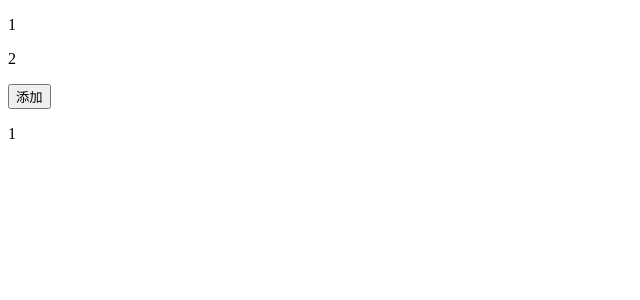
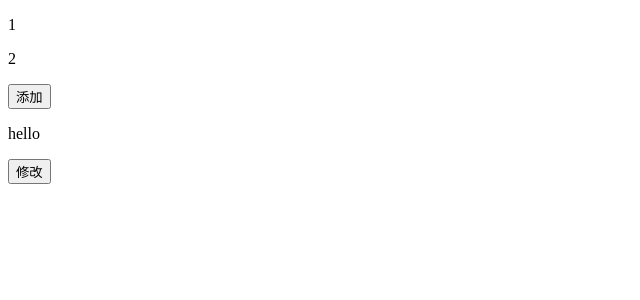
Before and after one commit to tcly861204/react-pinia, a React (Vite) app: page / in a window 1280 px wide. Shown: the top 300 px of the page, without its empty margins (0-640 px from the left). Built offline with nearby package versions, Linux system fonts and the light colour scheme.

Commit message:
feat: 完善前端

```diff
--- a/packages/main.tsx
+++ b/packages/main.tsx
@@ -1,6 +1,6 @@
 import { useCreation, useUpdate } from 'ahooks'
 import { useEffect, useRef, createContext, useContext } from 'react'
-import { typeOf, observer } from './util'
+import { typeOf, observer, checkUpdate } from './util'
 import bus from './bus'
 const Context = createContext({})
 const _storeCache: Record<string, any> = {}
@@ -35,12 +35,7 @@ export const createStore = (
   useEffect(() => {
     if (storeKey && (typeOf(storeKey) === 'string' || typeOf(storeKey) === 'array')) {
       const _update = (key: unknown) => {
-        if (
-          (typeOf(storeKey) === 'string' && storeKey === key) ||
-          (typeOf(storeKey) === 'array' && storeKey.includes(key as string))
-        ) {
-          update()
-        }
+        checkUpdate(storeKey, key as string, update)
       }
       bus.on('update', _update)
     } else {
@@ -60,14 +55,16 @@ export const defineStore = (
     actions?: Record<string, any>
     getters?: Record<string, any>
   }
-): (() => Record<string, any>) => {
+): ((storeKey?: string | Array<string>) => Record<string, any>) => {
   const state = JSON.parse(JSON.stringify(options.state()))
+  let otherKeys: string[] = []
   const __store = observer(null, Object.assign({}, options.state()), callback)
   function callback(_id: string) {
     bus.emit('local', _id)
   }
   _storeCache[id] = __store
   if (options.actions) {
+    otherKeys = otherKeys.concat(Object.keys(options.actions))
     try {
       Object.keys(options.actions).map((key) => {
         _storeCache[id][key] = options.actions && options.actions[key].bind(__store)
@@ -75,18 +72,19 @@ export const defineStore = (
     } catch (_) {}
   }
   if (options.getters) {
+    otherKeys = otherKeys.concat(Object.keys(options.getters))
     try {
       Object.keys(options.getters).map((key) => {
         __store[key] = options.getters && options.getters[key](state)
       })
     } catch (_) {}
   }
-  return () => {
+  return (storeKey?: string | Array<string>) => {
     const update = useUpdate()
     const store = __store
     useEffect(() => {
-      bus.on('local', (storeKey) => {
-        if ((storeKey as string) in state) {
+      bus.on('local', (_storeKey) => {
+        if (!otherKeys.includes(_storeKey as string)) {
           if (options.getters) {
             try {
               Object.keys(options.getters).map((key) => {
@@ -95,7 +93,11 @@ export const defineStore = (
               })
             } catch (_) {}
           }
-          update()
+          if (storeKey && (typeOf(storeKey) === 'string' || typeOf(storeKey) === 'array')) {
+            checkUpdate(storeKey, _storeKey as string, update)
+          } else {
+            update()
+          }
         }
       })
       return () => {
--- a/packages/util.ts
+++ b/packages/util.ts
@@ -57,3 +57,12 @@ export function observer<T extends Record<string, any>>(
   rawMap.set(proxy, initialVal)
   return proxy
 }
+
+export function checkUpdate(storeKey: string | string[], key: string, callBack: any) {
+  if (
+    (typeOf(storeKey) === 'string' && storeKey === key) ||
+    (typeOf(storeKey) === 'array' && storeKey.includes(key as string))
+  ) {
+    callBack()
+  }
+}
--- a/src/App.tsx
+++ b/src/App.tsx
@@ -3,11 +3,12 @@ import useStore from './useStore'
 import Child from './Child'
 
 const Child2 = memo(() => {
-  const store = useStore()
-  console.log('rendering Child2')
+  const store = useStore('user')
+  console.log('rending app')
   return (
     <section>
-      <p>{store.count}</p>
+      <p>{store.user}</p>
+      <button onClick={() => (store.user = 'avc')}>修改</button>
     </section>
   )
 })
--- a/src/Child.tsx
+++ b/src/Child.tsx
@@ -1,13 +1,13 @@
 import useStore from './useStore'
 import { memo } from 'react'
 const Child = memo(() => {
-  const store = useStore()
+  const store = useStore('count')
   console.log('rendering')
   console.log(store)
   return (
     <section>
       <p>{store.count}</p>
-      <p>{store.dobCount}</p>
+      <p>{store.doubleCount}</p>
       <button onClick={store.add}>添加</button>
     </section>
   )
--- a/src/useStore.ts
+++ b/src/useStore.ts
@@ -4,15 +4,17 @@ const useStore = defineStore('app', {
   state: () => {
     return {
       count: 1,
+      user: 'hello',
     }
   },
   getters: {
-    dobCount: (state: Record<string, any>) => {
+    doubleCount: (state: Record<string, any>) => {
       return state.count * 2
     },
   },
   actions: {
     add() {
+      console.log(this)
       this.count += 1
     },
   },
```
